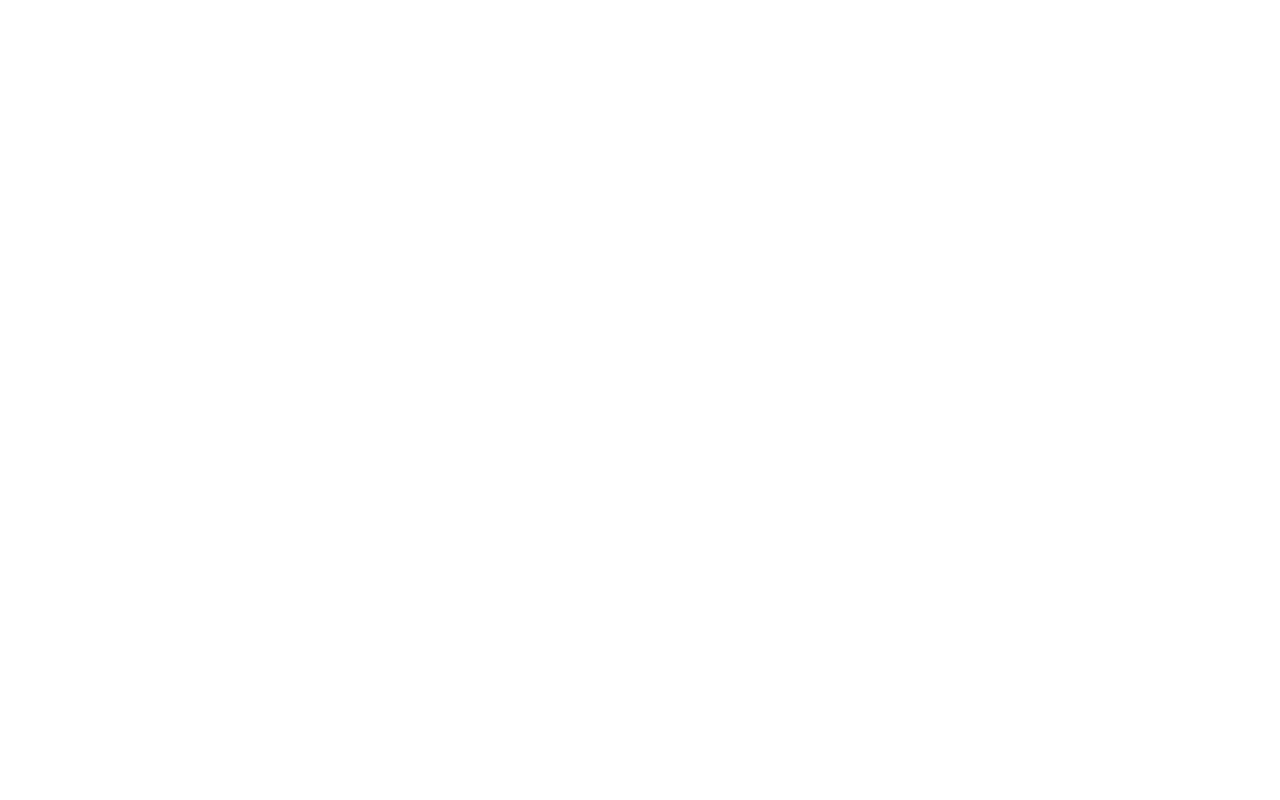
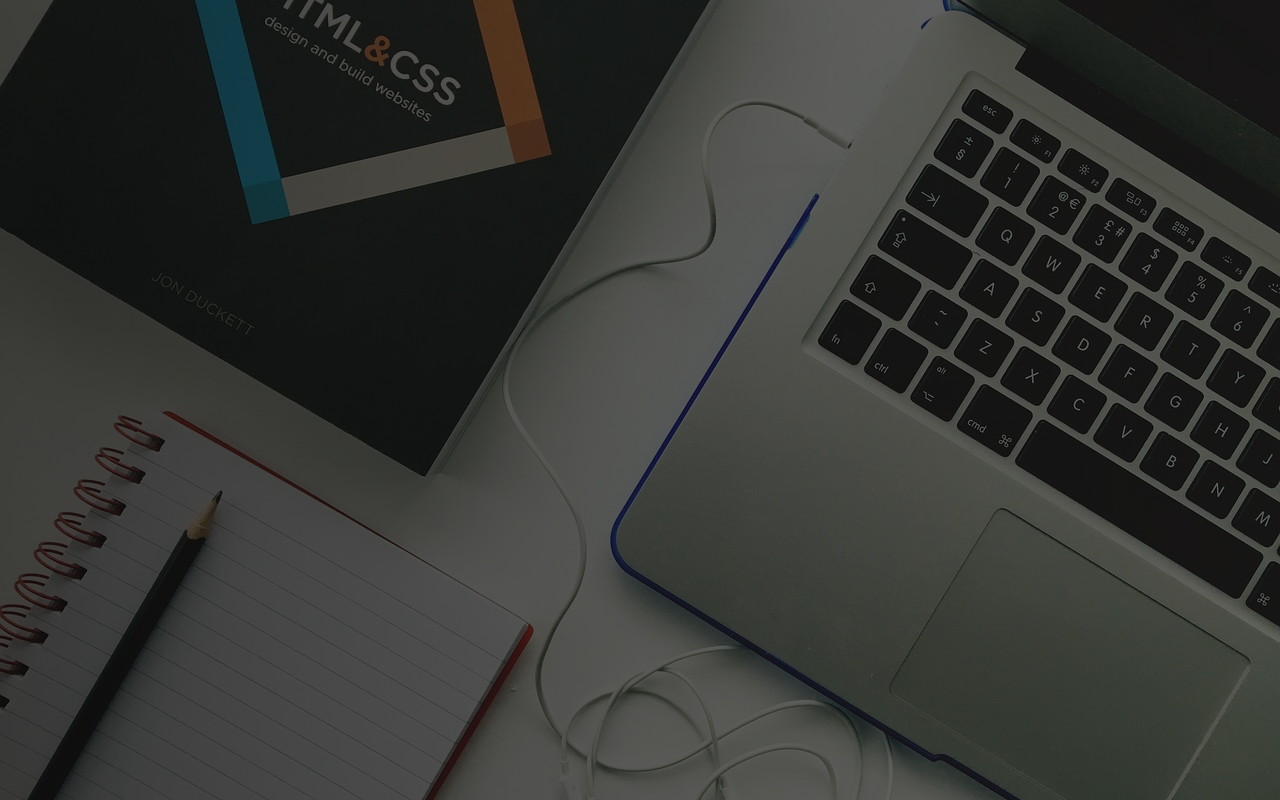
Before and after one commit to gokarna123-goku/login-page, a plain HTML site: page login.html in a window 1280 px wide. Drawn offline with Linux system fonts and the light colour scheme.

Commit message:
changes has been detected

```diff
--- a/style.css
+++ b/style.css
@@ -15,6 +15,21 @@ a{
     --primary: #111827;
     --secondary: #9333ea;
     --tertiary: #9c967f;
+
+    --bg-gradient: linear-gradient(to right, rgba(0, 0, 0, 0.75), rgba(0, 0, 0, 0.65), rgba(0, 0, 0, 0.60));
+}
+
+/* Main Section */
+.main_section{
+    width: 100%;
+    height: 100vh;
+    background: var(--bg-gradient), url("./img/bg.jpg") no-repeat;
+    background-position: center center;
+    background-size: cover;
+    display: flex;
+    align-items: center;
+    justify-content: center;
+    overflow: hidden;
 }
 
 
```
